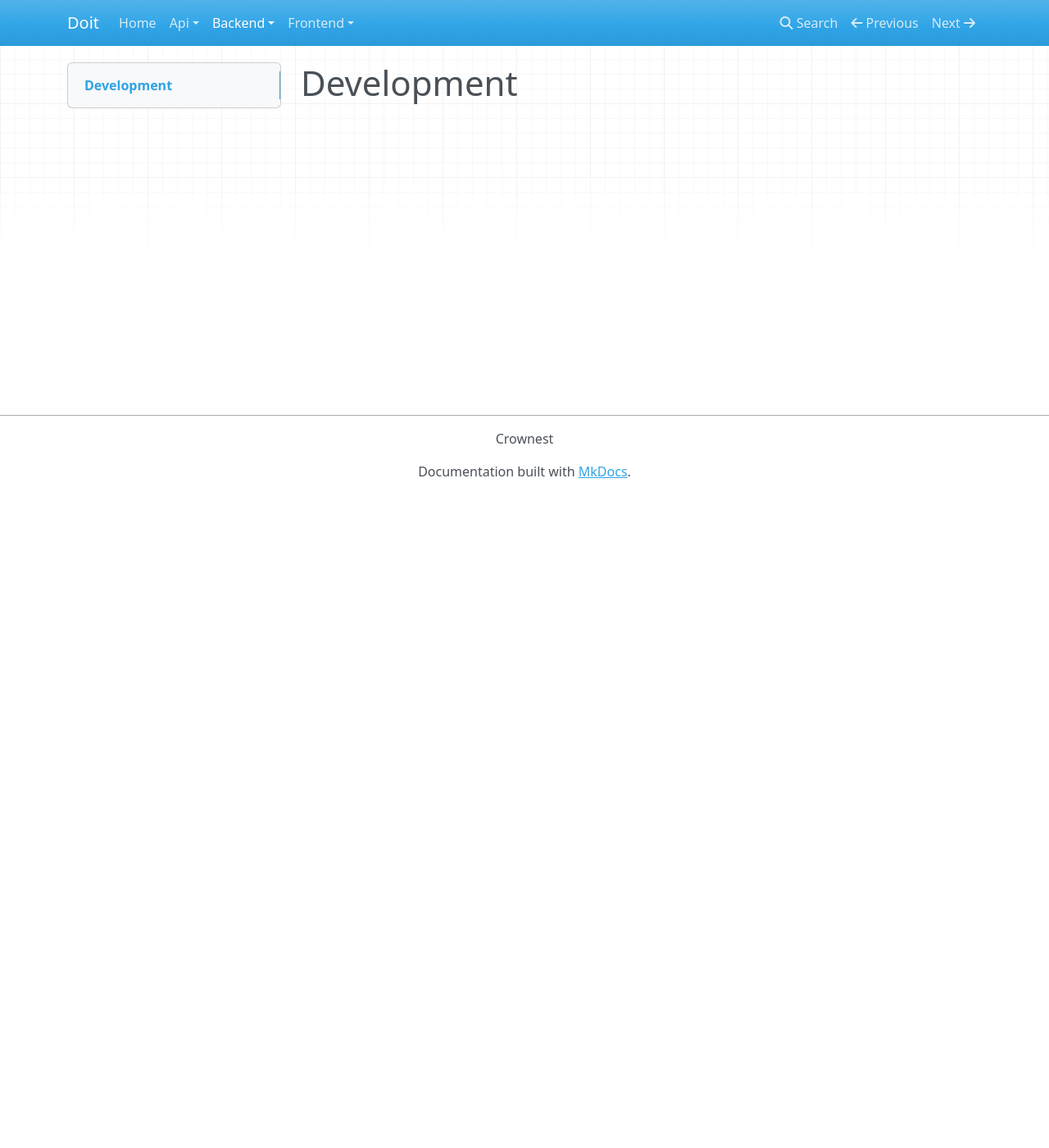
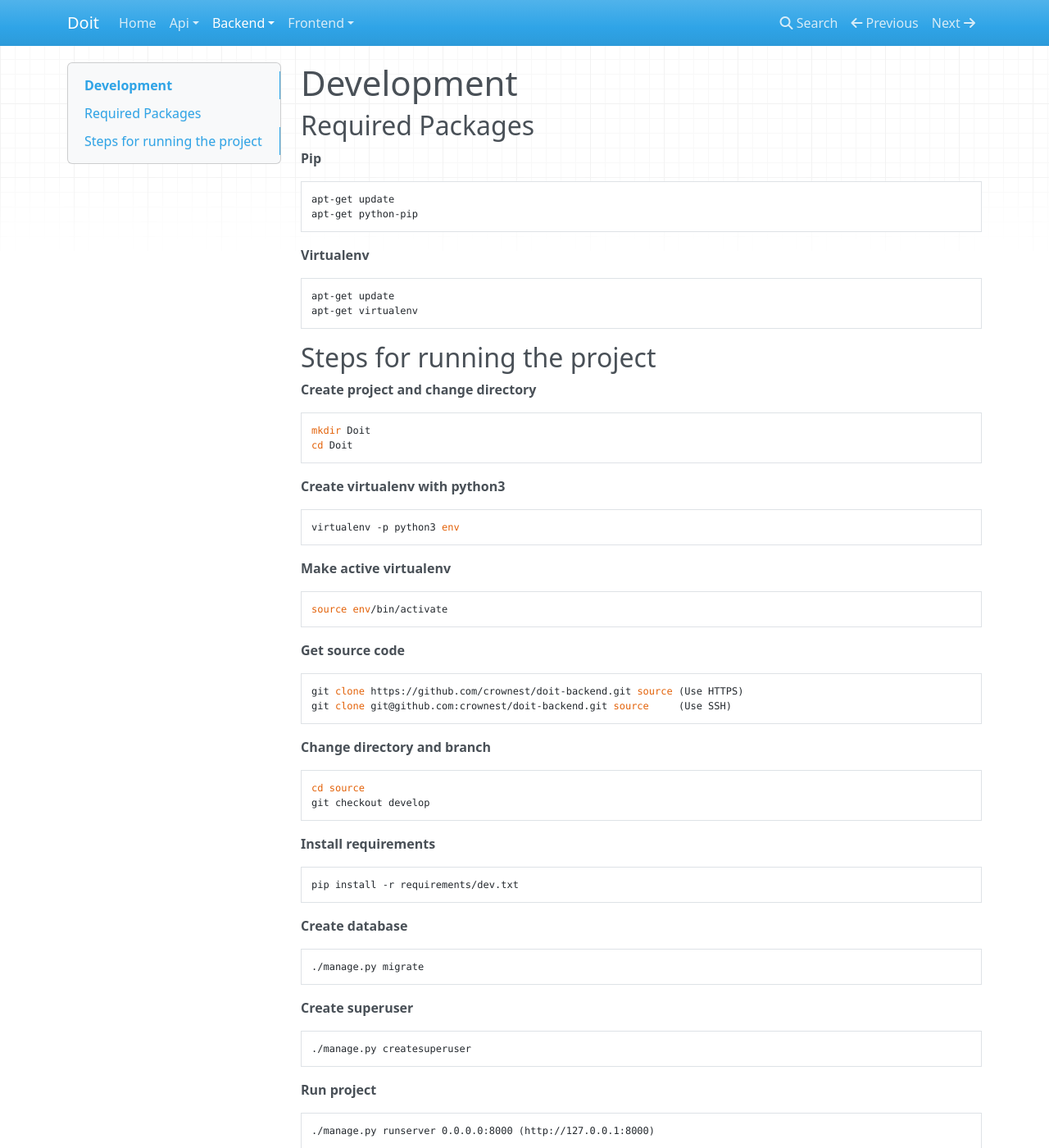
Before and after one commit to crownest/doit-backend, an MkDocs documentation site: the page built from docs/backend/development.md, in a window 1280 px wide and 1400 px high. Shown: the whole window at 82% size. Built offline with MkDocs 1.6.1, drawn with Linux system fonts in a browser that asks for light colours; nearby versions of some CDN libraries; old or Windows-style settings are respelled for this version of MkDocs.

Commit message:
refs #63: Development added to the documentation.

````diff
--- a/docs/backend/development.md
+++ b/docs/backend/development.md
@@ -1 +1,67 @@
 # Development
+
+
+## Required Packages
+
+**Pip**
+```bash
+apt-get update
+apt-get python-pip
+```
+
+**Virtualenv**
+```bash
+apt-get update
+apt-get virtualenv
+```
+
+
+## Steps for running the project
+
+**Create project and change directory**
+```bash
+mkdir Doit
+cd Doit
+```
+
+**Create virtualenv with python3**
+```bash
+virtualenv -p python3 env
+```
+
+**Make active virtualenv**
+```bash
+source env/bin/activate
+```
+
+**Get source code**
+```bash
+git clone https://github.com/crownest/doit-backend.git source (Use HTTPS)
+git clone git@github.com:crownest/doit-backend.git source     (Use SSH)
+```
+
+**Change directory and branch**
+```bash
+cd source
+git checkout develop
+```
+
+**Install requirements**
+```bash
+pip install -r requirements/dev.txt
+```
+
+**Create database**
+```bash
+./manage.py migrate
+```
+
+**Create superuser**
+```bash
+./manage.py createsuperuser
+```
+
+**Run project**
+```bash
+./manage.py runserver 0.0.0.0:8000 (http://127.0.0.1:8000)
+```
````
